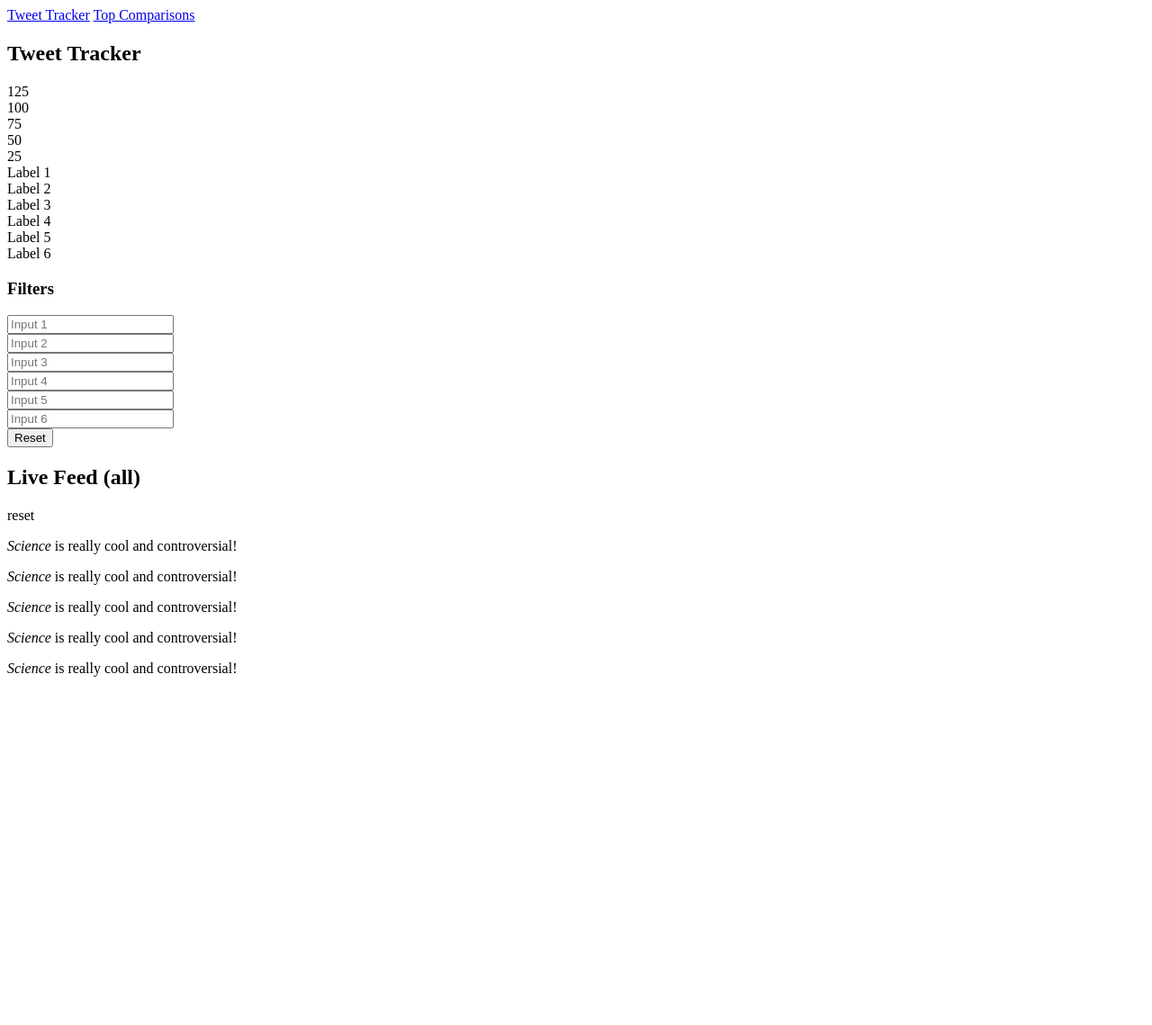
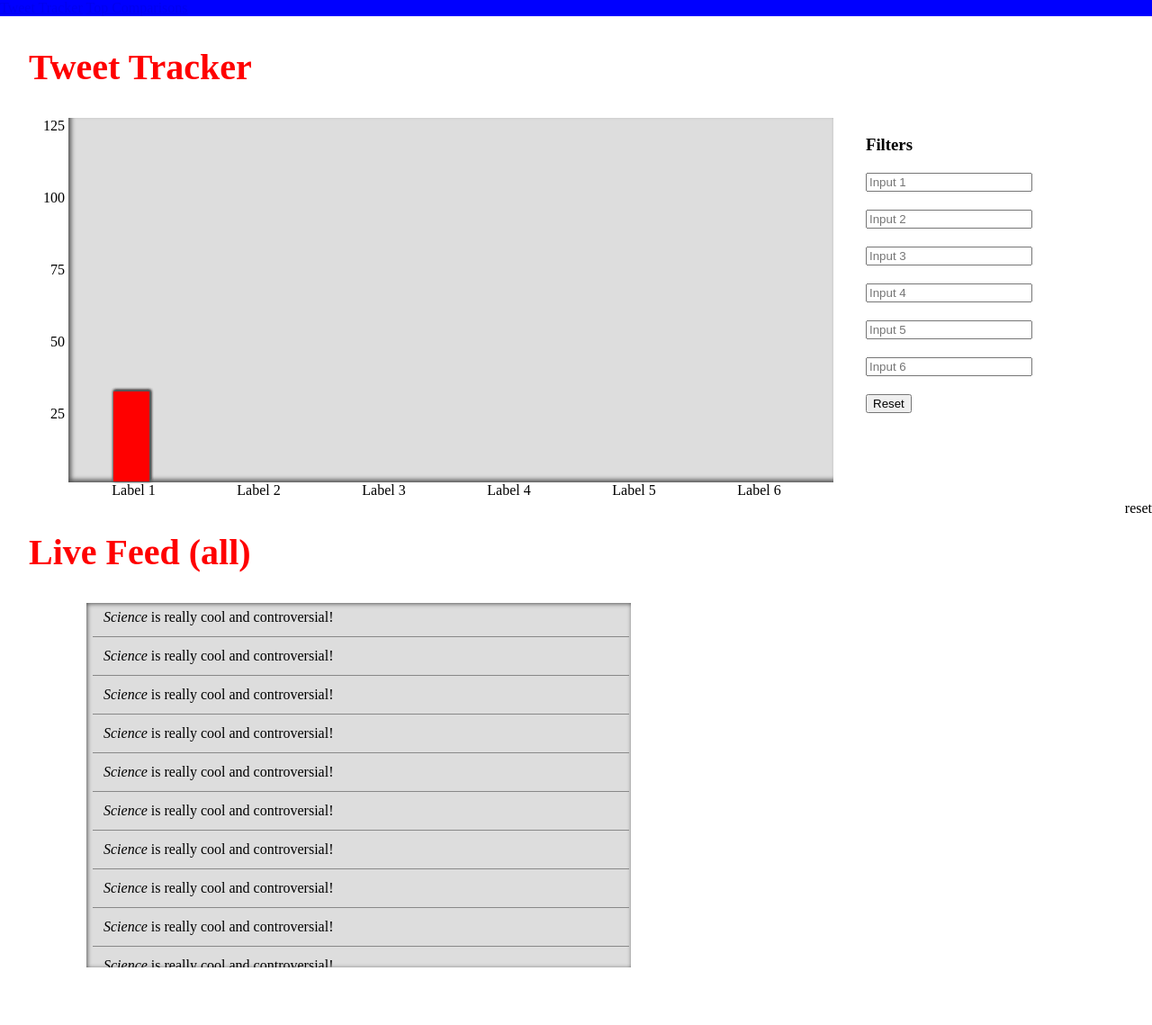
Before and after one commit to rpjensen/tweet_tracker, a plain HTML site: page index.html in a window 1280 px wide. Shown: the whole page at 90% size. Before the commit the page ends 800 px from the top, so only its background shows below. Drawn offline with nearby package versions, Linux system fonts and the light colour scheme.

Commit message:
Started styling the website

```diff
--- a/index.html
+++ b/index.html
@@ -26,7 +26,7 @@
 		</nav>
 
 		<main>
-			<section>
+			<section class="graph-section">
 				<h1>Tweet Tracker</h1>
 				<div class="graph__area">
 					<div class="y-axis">
@@ -130,7 +130,7 @@
 					</div>
 				</div>
 			</section>
-			<section>
+			<section "feed-section">
 				<div class="feed__header">
 					<div>
 						<h1>Live Feed <span class="selected-filter__label">(all)</span></h1>
@@ -147,26 +147,57 @@
 									<em class="matched-word">Science</em> is really cool and controversial!
 								</p>
 							</div>
-						</div>
-						<div class="tweet-box" id="tweet-id-2">
+							<div class="tweet-box" id="tweet-id-2">
 								<p class="tweet">
 									<em class="matched-word">Science</em> is really cool and controversial!
 								</p>
 							</div>
-						</div>
-						<div class="tweet-box" id="tweet-id-3">
+							<div class="tweet-box" id="tweet-id-3">
 								<p class="tweet">
 									<em class="matched-word">Science</em> is really cool and controversial!
 								</p>
 							</div>
-						</div>
-						<div class="tweet-box" id="tweet-id-4">
+							<div class="tweet-box" id="tweet-id-4">
 								<p class="tweet">
 									<em class="matched-word">Science</em> is really cool and controversial!
 								</p>
 							</div>
-						</div>
-						<div class="tweet-box" id="tweet-id-5">
+							<div class="tweet-box" id="tweet-id-5">
+								<p class="tweet">
+									<em class="matched-word">Science</em> is really cool and controversial!
+								</p>
+							</div>
+							<div class="tweet-box" id="tweet-id-5">
+								<p class="tweet">
+									<em class="matched-word">Science</em> is really cool and controversial!
+								</p>
+							</div>
+							<div class="tweet-box" id="tweet-id-5">
+								<p class="tweet">
+									<em class="matched-word">Science</em> is really cool and controversial!
+								</p>
+							</div>
+							<div class="tweet-box" id="tweet-id-5">
+								<p class="tweet">
+									<em class="matched-word">Science</em> is really cool and controversial!
+								</p>
+							</div>
+							<div class="tweet-box" id="tweet-id-5">
+								<p class="tweet">
+									<em class="matched-word">Science</em> is really cool and controversial!
+								</p>
+							</div>
+							<div class="tweet-box" id="tweet-id-5">
+								<p class="tweet">
+									<em class="matched-word">Science</em> is really cool and controversial!
+								</p>
+							</div>
+							<div class="tweet-box" id="tweet-id-5">
+								<p class="tweet">
+									<em class="matched-word">Science</em> is really cool and controversial!
+								</p>
+							</div>
+							<div class="tweet-box" id="tweet-id-5">
 								<p class="tweet">
 									<em class="matched-word">Science</em> is really cool and controversial!
 								</p>
@@ -181,7 +212,7 @@
 
 		</footer>
 
-		<script src="//ajax.googleapis.com/ajax/libs/jquery/2.1.3/jquery.min.js"></script>
+		<script src="https://ajax.googleapis.com/ajax/libs/jquery/2.1.3/jquery.min.js"></script>
 		<script src="tweets.js"></script>
 	</body>
 </html>
--- a/tweets.css
+++ b/tweets.css
@@ -0,0 +1,151 @@
+
+body {
+	padding: 0;
+	margin: 0;
+}
+
+main {
+	width: auto;
+	margin: auto;
+	padding-left: 2em;
+	padding-bottom: 4em;
+}
+
+nav {
+	min-width: 100%;
+	width: auto;
+	background-color: blue;
+}
+
+h1 {
+	font-size: 2.5em;
+	color: red;
+}
+
+.graph-section {
+	overflow: hidden;
+	white-space: nowrap;
+}
+
+.graph__area {
+	height: 425px;
+	display: inline-block;
+
+}
+
+.y-axis {
+	width:auto;
+	height: 420px;
+	padding-left: 1em;
+	display: inline-block;
+	vertical-align: top;
+}
+
+.y-axis__horizontal-section {
+	width: auto;
+	height: 80px;
+	text-align: right;
+}
+
+.graph__right-side {
+	width: 850px;
+	height: 420px;
+	display: inline-block;
+	vertical-align: top;
+
+}
+
+.graph {
+	/*background-color: #CCC;*/
+	height: 400px;
+	position: relative;
+	z-index: -10;
+	background-color: #DDD;
+    padding-left: 5px;
+    padding-top: 5px;
+    box-shadow: 3px -3px 5px #555 inset;
+}
+
+.graph__bar {
+	position: absolute;
+	bottom: 1px;
+	left: 50px;
+	height: 100px;
+	width: 40px;
+	background-color: red;
+	z-index: -12;
+	box-shadow: 1px -1px 3px #555;
+}
+
+.x-axis {
+	min-height: 20px;
+	height: auto;
+	max-height: 60px;
+	width: 840px;
+	margin: auto;
+	overflow: auto;
+}
+
+.x-axis__section {
+	display: inline-block;
+	width: 135px;
+	text-align: center;
+	overflow: hidden;
+	vertical-align: top;
+}
+
+#input-controls {
+	display: inline-block;
+	vertical-align: top;
+	margin: auto 2em;
+}
+
+.label-input__area {
+	margin: 20px auto;
+}
+
+.feed__header > div {
+	display: inline-block;
+}
+
+.feed__filter-reset {
+	float: right;
+}
+
+.feed__area {
+	width: 600px;
+    height: 400px;
+    background-color: #DDD;
+    padding-left: 5px;
+    padding-top: 5px;
+    box-shadow: 1px 1px 5px #555 inset;
+    overflow-y: auto;
+    margin: auto auto auto 4em;
+}
+
+.scroll__area {
+	padding-right: 15px
+}
+
+.twitter-feed {
+	padding: 2px;
+}
+
+.tweet {
+	margin: 0px;
+}
+
+.tweet-box {
+	padding: 12px;
+	border-top: 1px solid #888;
+}
+
+.twitter-feed > .tweet-box:first-of-type {
+	padding-top: 0px;
+	border-top: 0px solid #888;
+}
+
+.twitter-feed > .tweet-box:last-of-type {
+	padding-bottom: 0px;
+	border-bottom: 0px solid #888;
+}
```
